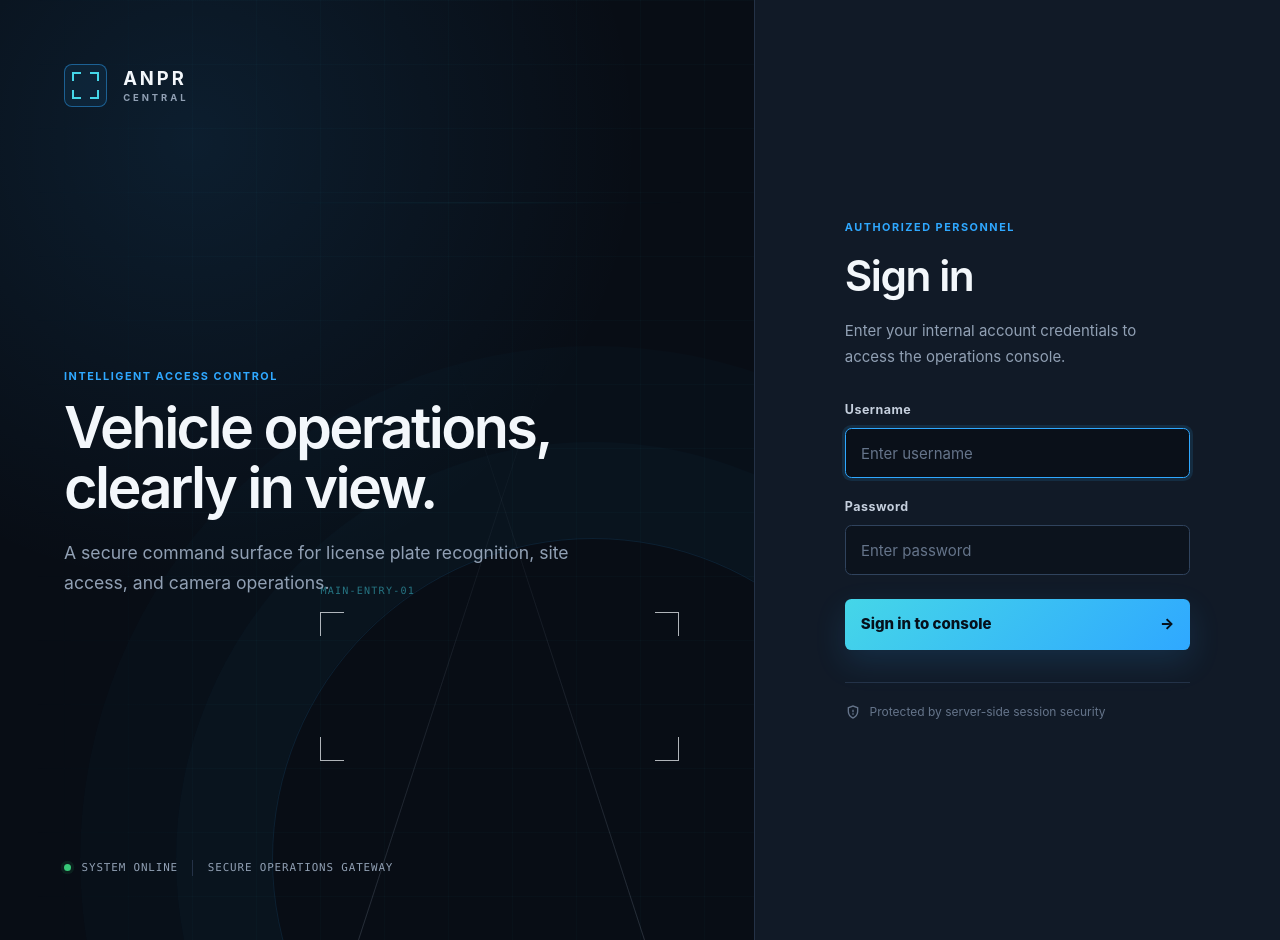
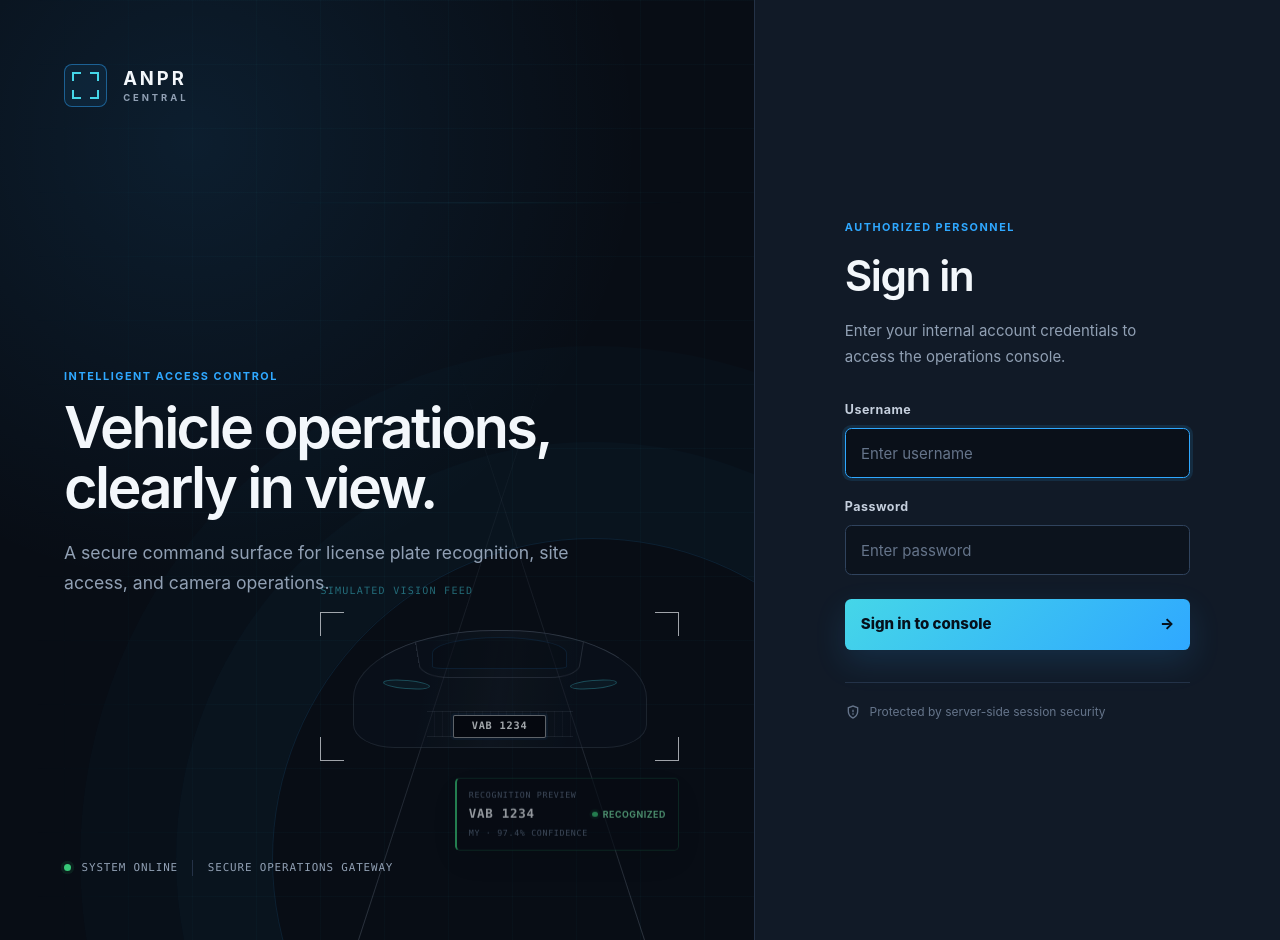
Before and after one commit to jaso990410-PLUM/anpr-central, a FastAPI app: template app/templates/auth/login.html in a window 1280 px wide. Run offline with FastAPI, Linux system fonts and the light colour scheme; the template is opened without the code that fills it, so the values that code supplies are empty; parts of the project's set-up code (start-up, migrations or seed data) failed here and were passed over.

Commit message:
Add Malaysian plate recognition visual to login

```diff
--- a/app/static/css/app.css
+++ b/app/static/css/app.css
@@ -363,7 +363,7 @@ input:focus-visible {
     z-index: -1;
     inset: 0;
     overflow: hidden;
-    opacity: 0.72;
+    opacity: 0.8;
 }
 
 .vision-grid {
@@ -456,6 +457,171 @@ input:focus-visible {
     color: rgba(69, 214, 232, 0.7);
     font-size: 0.63rem;
     letter-spacing: 0.12em;
+}
+
+.vehicle-front {
+    position: absolute;
+    inset: 12% 9% 9%;
+    overflow: hidden;
+    border: 1px solid rgba(145, 160, 180, 0.22);
+    border-top-color: rgba(145, 160, 180, 0.4);
+    border-radius: 48% 48% 14% 14% / 58% 58% 20% 20%;
+    background:
+        linear-gradient(100deg, transparent 25%, rgba(145, 160, 180, 0.05) 50%, transparent 75%),
+        rgba(17, 26, 39, 0.44);
+}
+
+.vehicle-roof {
+    position: absolute;
+    top: -26%;
+    right: 21%;
+    left: 21%;
+    height: 70%;
+    border: 1px solid rgba(145, 160, 180, 0.3);
+    border-radius: 50% 50% 18% 18%;
+    transform: perspective(8rem) rotateX(-14deg);
+}
+
+.vehicle-windscreen {
+    position: absolute;
+    top: 5%;
+    right: 27%;
+    left: 27%;
+    height: 28%;
+    border: 1px solid rgba(47, 168, 255, 0.17);
+    border-radius: 50% 50% 8% 8%;
+    background: rgba(8, 13, 21, 0.42);
+}
+
+.vehicle-light {
+    position: absolute;
+    top: 42%;
+    width: 16%;
+    height: 8%;
+    border: 1px solid rgba(69, 214, 232, 0.42);
+    border-radius: 50%;
+    background: rgba(69, 214, 232, 0.08);
+}
+
+.vehicle-light--left {
+    left: 10%;
+    transform: rotate(5deg);
+}
+
+.vehicle-light--right {
+    right: 10%;
+    transform: rotate(-5deg);
+}
+
+.vehicle-grille {
+    position: absolute;
+    right: 25%;
+    bottom: 9%;
+    left: 25%;
+    height: 22%;
+    border-top: 1px solid rgba(145, 160, 180, 0.16);
+    border-bottom: 1px solid rgba(145, 160, 180, 0.16);
+    background: repeating-linear-gradient(
+        90deg,
+        transparent 0 0.45rem,
+        rgba(145, 160, 180, 0.08) 0.45rem 0.5rem
+    );
+}
+
+.vehicle-plate {
+    position: absolute;
+    z-index: 2;
+    right: 34%;
+    bottom: 8%;
+    left: 34%;
+    display: grid;
+    min-width: 5.5rem;
+    min-height: 1.45rem;
+    place-items: center;
+    overflow: hidden;
+    border: 1px solid rgba(243, 247, 251, 0.58);
+    border-radius: 0.12rem;
+    color: #f7fafc;
+    background: #05080d;
+    box-shadow: 0 0 0 2px rgba(47, 168, 255, 0.08);
+    font-family: var(--technical);
+    font-size: clamp(0.48rem, 0.8vw, 0.67rem);
+    font-style: normal;
+    font-weight: 750;
+    letter-spacing: 0.08em;
+    white-space: nowrap;
+}
+
+.plate-scan {
+    position: absolute;
+    top: 0;
+    bottom: 0;
+    left: -15%;
+    width: 14%;
+    background: rgba(69, 214, 232, 0.58);
+    box-shadow: 0 0 0.65rem rgba(69, 214, 232, 0.7);
+    animation: plate-read 7s ease-in-out infinite;
+}
+
+.recognition-result {
+    position: absolute;
+    top: calc(100% + 0.9rem);
+    right: 0;
+    width: min(14rem, 82vw);
+    padding: 0.65rem 0.75rem;
+    border: 1px solid rgba(55, 201, 120, 0.24);
+    border-left: 2px solid var(--success);
+    border-radius: 0.3rem;
+    opacity: 1;
+    background: rgba(8, 13, 21, 0.84);
+    box-shadow: 0 0.7rem 2rem rgba(0, 0, 0, 0.16);
+    backdrop-filter: blur(8px);
+    transform: translateY(0.2rem);
+    animation: recognition-confirmed 7s ease-in-out infinite;
+}
+
+.recognition-result__label,
+.recognition-result__meta {
+    display: block;
+    color: var(--text-muted);
+    font-family: var(--technical);
+    font-size: 0.52rem;
+    letter-spacing: 0.08em;
+    text-transform: uppercase;
+}
+
+.recognition-result__reading {
+    display: flex;
+    align-items: center;
+    justify-content: space-between;
+    gap: 0.75rem;
+    margin: 0.22rem 0;
+}
+
+.recognition-result__reading strong {
+    color: var(--text);
+    font-family: var(--technical);
+    font-size: 0.78rem;
+    letter-spacing: 0.06em;
+}
+
+.recognition-result__reading > span {
+    display: flex;
+    align-items: center;
+    gap: 0.32rem;
+    color: #7be6aa;
+    font-size: 0.55rem;
+    font-weight: 700;
+    letter-spacing: 0.06em;
+    text-transform: uppercase;
+}
+
+.recognition-result__reading i {
+    width: 0.35rem;
+    height: 0.35rem;
+    border-radius: 50%;
+    background: var(--success);
+    box-shadow: 0 0 0 0.16rem rgba(55, 201, 120, 0.1);
 }
 
 .system-presence {
--- a/app/templates/auth/login.html
+++ b/app/templates/auth/login.html
@@ -30,7 +30,28 @@
             <span class="target-corner target-corner--tr"></span>
             <span class="target-corner target-corner--bl"></span>
             <span class="target-corner target-corner--br"></span>
-            <span class="target-label">MAIN-ENTRY-01</span>
+            <span class="target-label">SIMULATED VISION FEED</span>
+
+            <div class="vehicle-front">
+                <span class="vehicle-roof"></span>
+                <span class="vehicle-windscreen"></span>
+                <span class="vehicle-light vehicle-light--left"></span>
+                <span class="vehicle-light vehicle-light--right"></span>
+                <span class="vehicle-grille"></span>
+                <span class="vehicle-plate">
+                    <span>VAB 1234</span>
+                    <i class="plate-scan"></i>
+                </span>
+            </div>
+
+            <div class="recognition-result">
+                <span class="recognition-result__label">Recognition preview</span>
+                <div class="recognition-result__reading">
+                    <strong>VAB 1234</strong>
+                    <span><i></i> Recognized</span>
+                </div>
+                <span class="recognition-result__meta">MY &middot; 97.4% confidence</span>
+            </div>
         </div>
     </div>
 
```
Also changed, not shown: other parts of app/static/css/app.css (+44 -0 lines), tests/test_auth_routes.py (+2 -0 lines).
